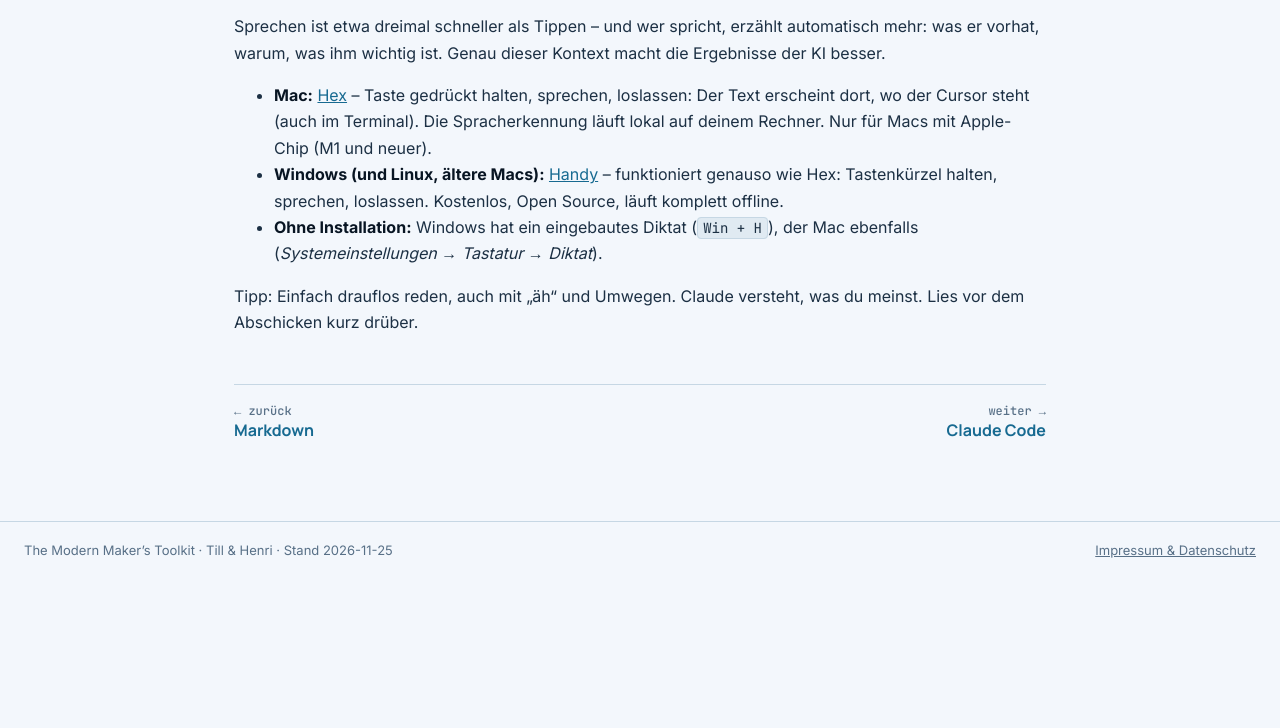
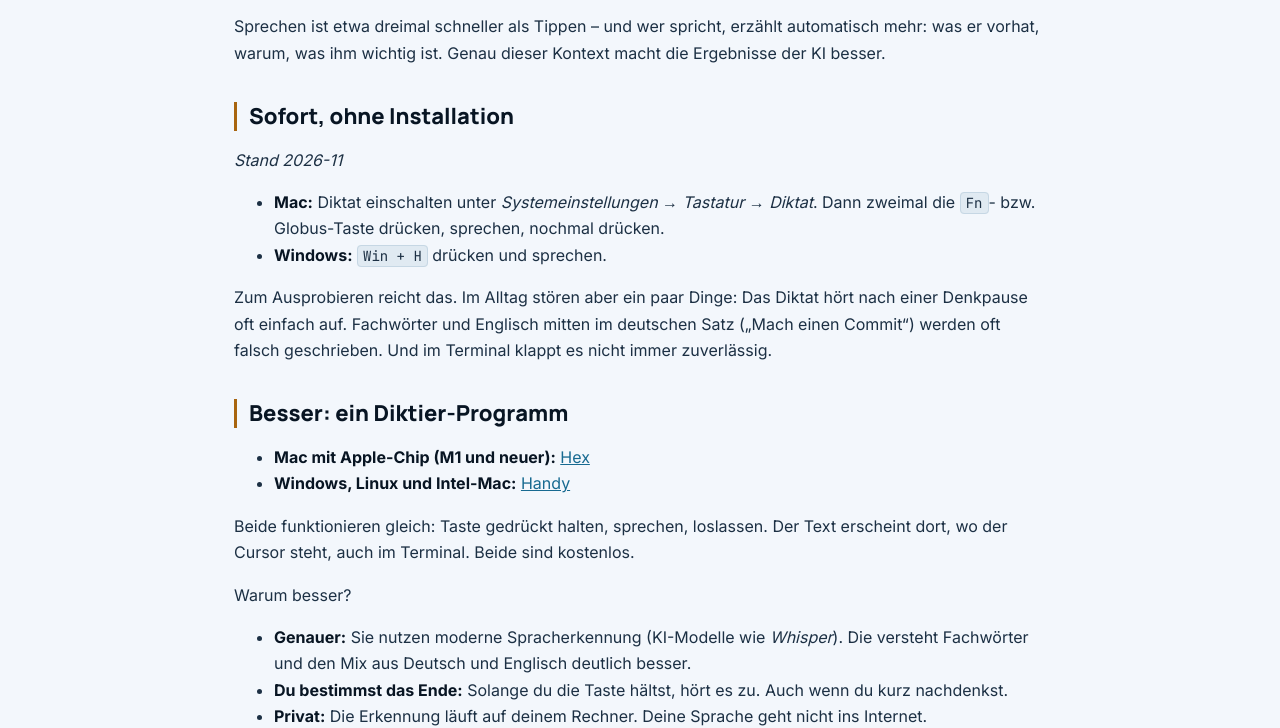
Before and after one commit to tillg/makerstoolkit.eu, a plain HTML site: page I-basics/4-diktieren/index.html in a window 1280 px wide. Shown: the part 231-959 px from the top of the page. Before the commit the page ends 820 px from the top, so only its background shows below. Drawn offline with Linux system fonts and the light colour scheme.

Commit message:
Build aus makers-toolkit@27c58ef

```diff
--- a/I-basics/4-diktieren/index.html
+++ b/I-basics/4-diktieren/index.html
@@ -4,7 +4,7 @@
 <meta charset="utf-8">
 <meta name="viewport" content="width=device-width, initial-scale=1">
 <title>Diktieren · The Modern Maker’s Toolkit</title>
-<meta name="description" content="Sprechen statt tippen: Man erzählt mehr Kontext, schneller. Mit Hex (Mac) oder Handy (Windows).">
+<meta name="description" content="Sprechen statt tippen: Man erzählt mehr Kontext, schneller. Geht sofort mit dem eingebauten Diktat, besser mit Hex (Mac) oder Handy (Windows).">
 <link rel="icon" href="../../assets/logo-mark.svg" type="image/svg+xml">
 <link rel="stylesheet" href="../../design/tokens.css">
 <link rel="stylesheet" href="../../assets/style.css">
@@ -31,10 +31,24 @@
     <a class="view-btn active" href="./" aria-current="page">Schüler-Ansicht</a>
   </div></div><h1 id="diktieren">Diktieren</h1><p class="topic-meta">Teil I · Basics · ca. 10 Min. · Braucht: –</p>
 <p>Sprechen ist etwa dreimal schneller als Tippen – und wer spricht, erzählt automatisch mehr: was er vorhat, warum, was ihm wichtig ist. Genau dieser Kontext macht die Ergebnisse der KI besser.</p>
+<h2 id="sofort-ohne-installation">Sofort, ohne Installation</h2>
+<p><em>Stand 2026-11</em></p>
 <ul>
-<li><strong>Mac:</strong> <a href="https://hex.kitlangton.com" target="_blank" rel="noopener">Hex</a> – Taste gedrückt halten, sprechen, loslassen: Der Text erscheint dort, wo der Cursor steht (auch im Terminal). Die Spracherkennung läuft lokal auf deinem Rechner. Nur für Macs mit Apple-Chip (M1 und neuer).</li>
-<li><strong>Windows (und Linux, ältere Macs):</strong> <a href="https://handy.computer" target="_blank" rel="noopener">Handy</a> – funktioniert genauso wie Hex: Tastenkürzel halten, sprechen, loslassen. Kostenlos, Open Source, läuft komplett offline.</li>
-<li><strong>Ohne Installation:</strong> Windows hat ein eingebautes Diktat (<code>Win + H</code>), der Mac ebenfalls (<em>Systemeinstellungen → Tastatur → Diktat</em>).</li>
+<li><strong>Mac:</strong> Diktat einschalten unter <em>Systemeinstellungen → Tastatur → Diktat</em>. Dann zweimal die <code>Fn</code>- bzw. Globus-Taste drücken, sprechen, nochmal drücken.</li>
+<li><strong>Windows:</strong> <code>Win + H</code> drücken und sprechen.</li>
+</ul>
+<p>Zum Ausprobieren reicht das. Im Alltag stören aber ein paar Dinge: Das Diktat hört nach einer Denkpause oft einfach auf. Fachwörter und Englisch mitten im deutschen Satz („Mach einen Commit“) werden oft falsch geschrieben. Und im Terminal klappt es nicht immer zuverlässig.</p>
+<h2 id="besser-ein-diktier-programm">Besser: ein Diktier-Programm</h2>
+<ul>
+<li><strong>Mac mit Apple-Chip (M1 und neuer):</strong> <a href="https://hex.kitlangton.com" target="_blank" rel="noopener">Hex</a></li>
+<li><strong>Windows, Linux und Intel-Mac:</strong> <a href="https://handy.computer" target="_blank" rel="noopener">Handy</a></li>
+</ul>
+<p>Beide funktionieren gleich: Taste gedrückt halten, sprechen, loslassen. Der Text erscheint dort, wo der Cursor steht, auch im Terminal. Beide sind kostenlos.</p>
+<p>Warum besser?</p>
+<ul>
+<li><strong>Genauer:</strong> Sie nutzen moderne Spracherkennung (KI-Modelle wie <em>Whisper</em>). Die versteht Fachwörter und den Mix aus Deutsch und Englisch deutlich besser.</li>
+<li><strong>Du bestimmst das Ende:</strong> Solange du die Taste hältst, hört es zu. Auch wenn du kurz nachdenkst.</li>
+<li><strong>Privat:</strong> Die Erkennung läuft auf deinem Rechner. Deine Sprache geht nicht ins Internet.</li>
 </ul>
 <p>Tipp: Einfach drauflos reden, auch mit „äh“ und Umwegen. Claude versteht, was du meinst. Lies vor dem Abschicken kurz drüber.</p>
 <nav class="prev-next" aria-label="Blättern"><a class="pn-prev" href="../3-markdown/"><small>← zurück</small>Markdown</a><a class="pn-next" href="../5-claude-code/"><small>weiter →</small>Claude Code</a></nav></article>
```
Also changed, not shown: inhalt/index.html (+1 -1 lines), tapete/index.html (+1 -1 lines).
